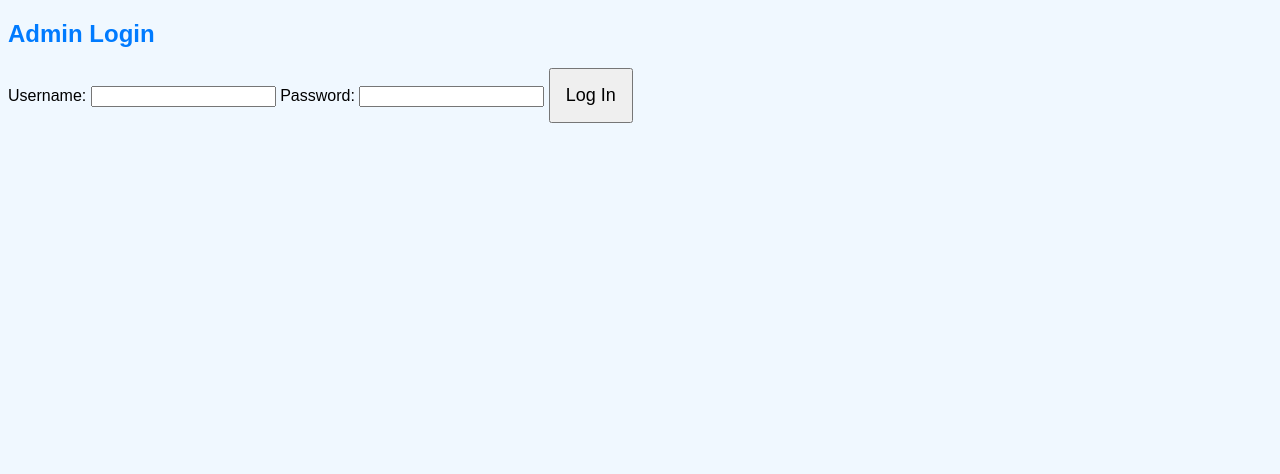
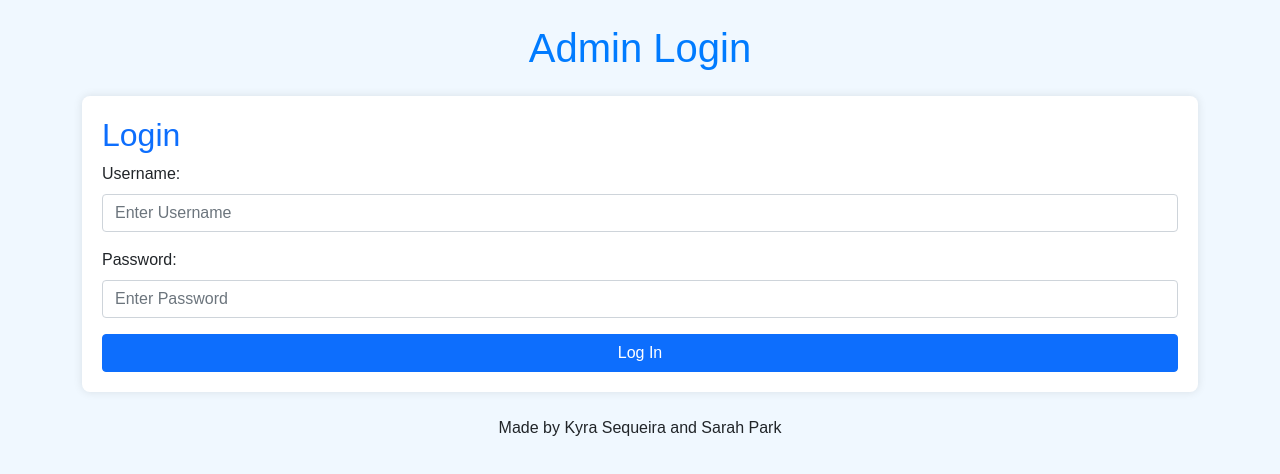
Before and after one commit to kyransequeira/H2OK, a plain HTML site: page admin-login.html in a window 1280 px wide. Drawn offline with nearby package versions, Linux system fonts and the light colour scheme.

Commit message:
Update admin-login.html

```diff
--- a/admin-login.html
+++ b/admin-login.html
@@ -3,27 +3,37 @@
 <head>
     <meta charset="UTF-8">
     <meta name="viewport" content="width=device-width, initial-scale=1.0">
-    <title>Admin Login</title>
+    <title>H2OK - Admin Login</title>
+    <link href="https://cdn.jsdelivr.net/npm/bootstrap@5.1.3/dist/css/bootstrap.min.css" rel="stylesheet">
     <link rel="stylesheet" href="style.css">
 </head>
 <body>
+    <div class="container">
+        <h1 class="text-center my-4">Admin Login</h1>
 
-    <div class="form-container">
-        <h2>Admin Login</h2>
-        <form id="adminLoginForm">
-            <label for="username">Username:</label>
-            <input type="text" id="username" name="username" required>
+        <!-- Admin Login Form -->
+        <div id="login-form" class="mb-4">
+            <h2 class="text-primary">Login</h2>
+            <div class="mb-3">
+                <label for="admin-username" class="form-label">Username:</label>
+                <input type="text" id="admin-username" class="form-control" placeholder="Enter Username" required>
+            </div>
+            <div class="mb-3">
+                <label for="admin-password" class="form-label">Password:</label>
+                <input type="password" id="admin-password" class="form-control" placeholder="Enter Password" required>
+            </div>
+            <button onclick="adminLogin()" class="btn btn-primary w-100">Log In</button>
+        </div>
 
-            <label for="password">Password:</label>
-            <input type="password" id="password" name="password" required>
+        <!-- Reports (hidden initially) -->
+        <div id="reports-section" style="display:none;">
+            <h2 class="text-primary">Water Quality Reports</h2>
+            <div id="reports-list">
+                <!-- Reports will appear here -->
+            </div>
+        </div>
 
-            <button type="submit" id="loginBtn">Log In</button>
-        </form>
-    </div>
-
-    <div class="data-container" style="display: none;">
-        <h2>Submitted Water Quality Reports</h2>
-        <div id="dataDisplay"></div>
+        <p class="text-center mt-4">Made by Kyra Sequeira and Sarah Park</p>
     </div>
 
     <script src="admin.js"></script>
```
